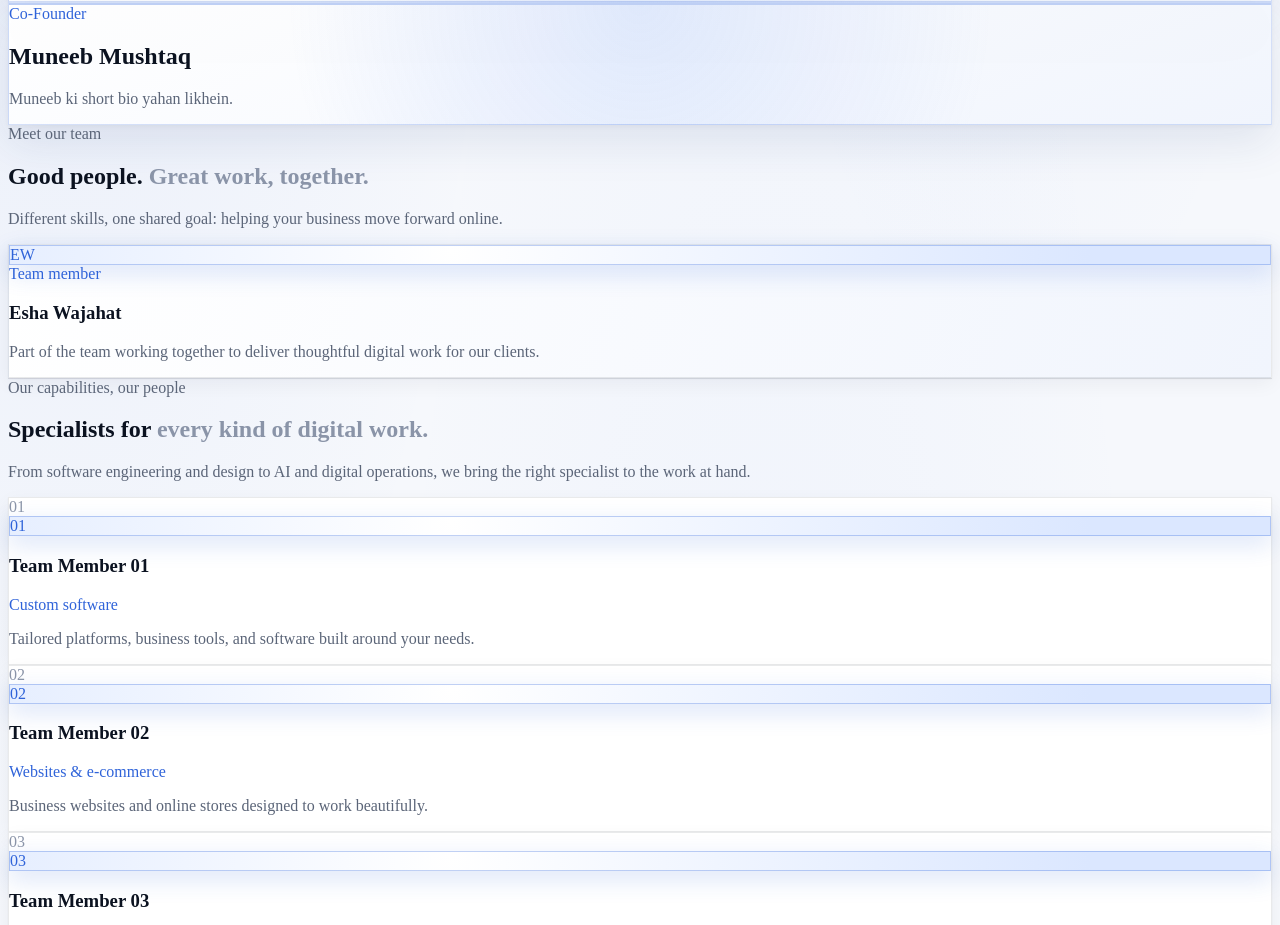
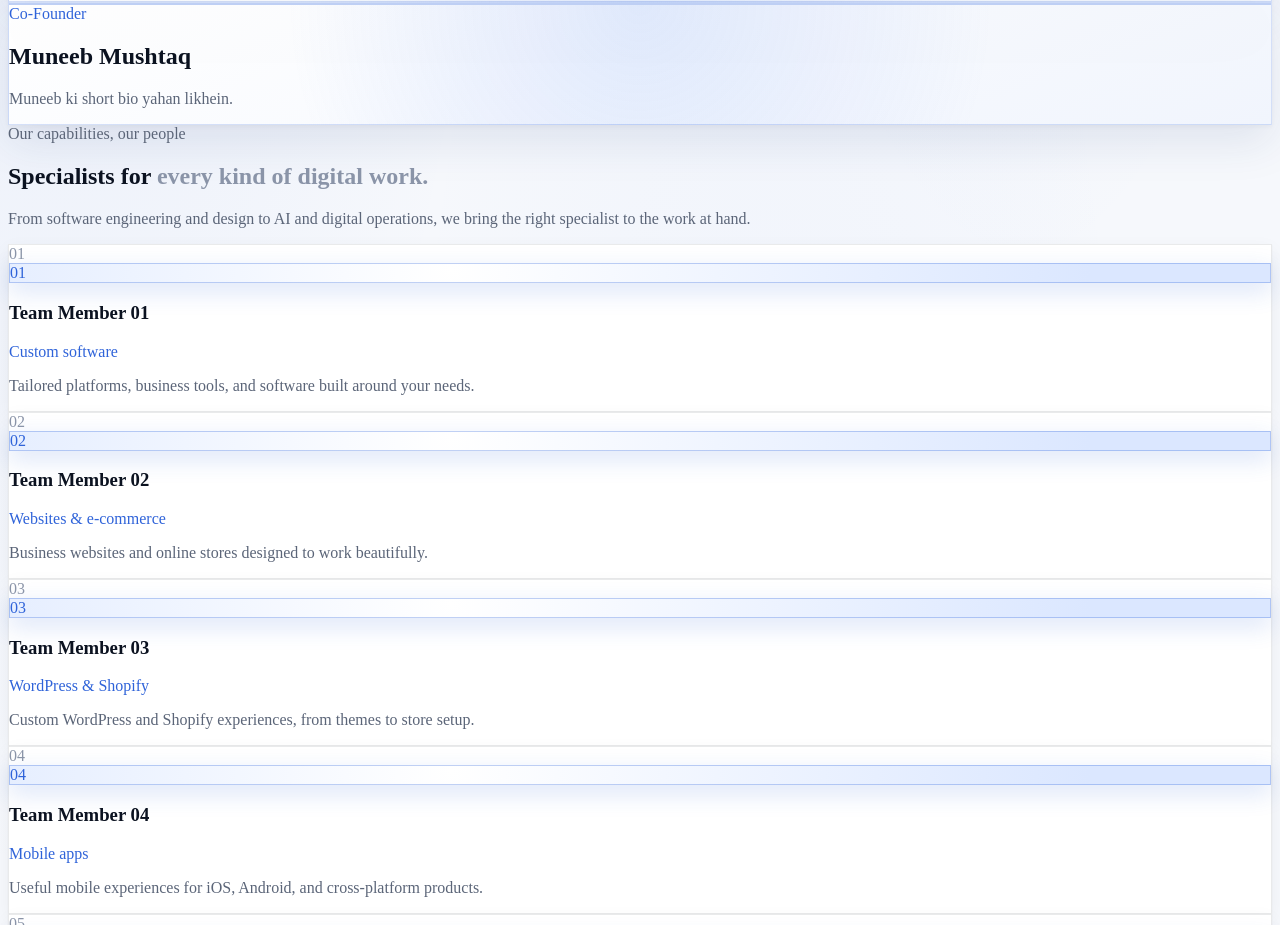
Before and after one commit to Fahads-Code/Draxvane-Technologies, a Next.js app in the folder frontend/: page /about in a window 1280 px wide. Shown: the part 3280-4205 px from the top of the page. Built offline with nearby package versions, Linux system fonts and the light colour scheme.

Commit message:
Remove about people section from page
Removed the about people section from the page.

```diff
--- a/frontend/app/about/page.tsx
+++ b/frontend/app/about/page.tsx
@@ -202,32 +202,7 @@ export default function AboutPage() {
   </div>
 </section>
 
-      <section className="about-people-section section-shell">
-        <div className="section-heading about-people-heading">
-          <div>
-            <div className="eyebrow">
-              <span className="eyebrow-line" /> Meet our team
-            </div>
-            <h2>Good people. <span>Great work, together.</span></h2>
-          </div>
-          <p>
-            Different skills, one shared goal: helping your business move
-            forward online.
-          </p>
-        </div>
 
-        <article className="about-person-card about-core-team-card">
-          <div className="about-avatar" aria-hidden="true">EW</div>
-          <div className="about-person-copy">
-            <span className="about-person-role">Team member</span>
-            <h3>Esha Wajahat</h3>
-            <p>
-              Part of the team working together to deliver thoughtful digital
-              work for our clients.
-            </p>
-          </div>
-        </article>
-      </section>
 
       <section className="about-specialists-section section-shell">
         <div className="section-heading about-specialists-heading">
```
